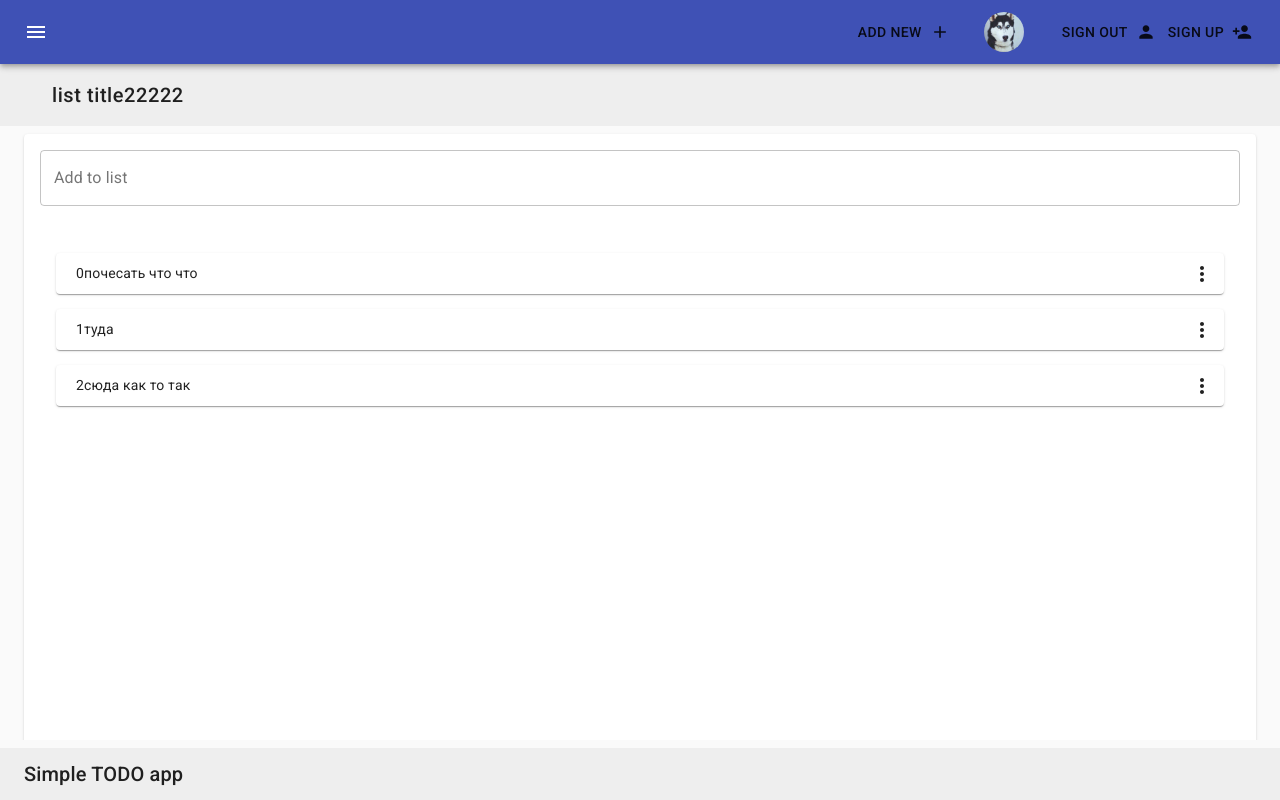
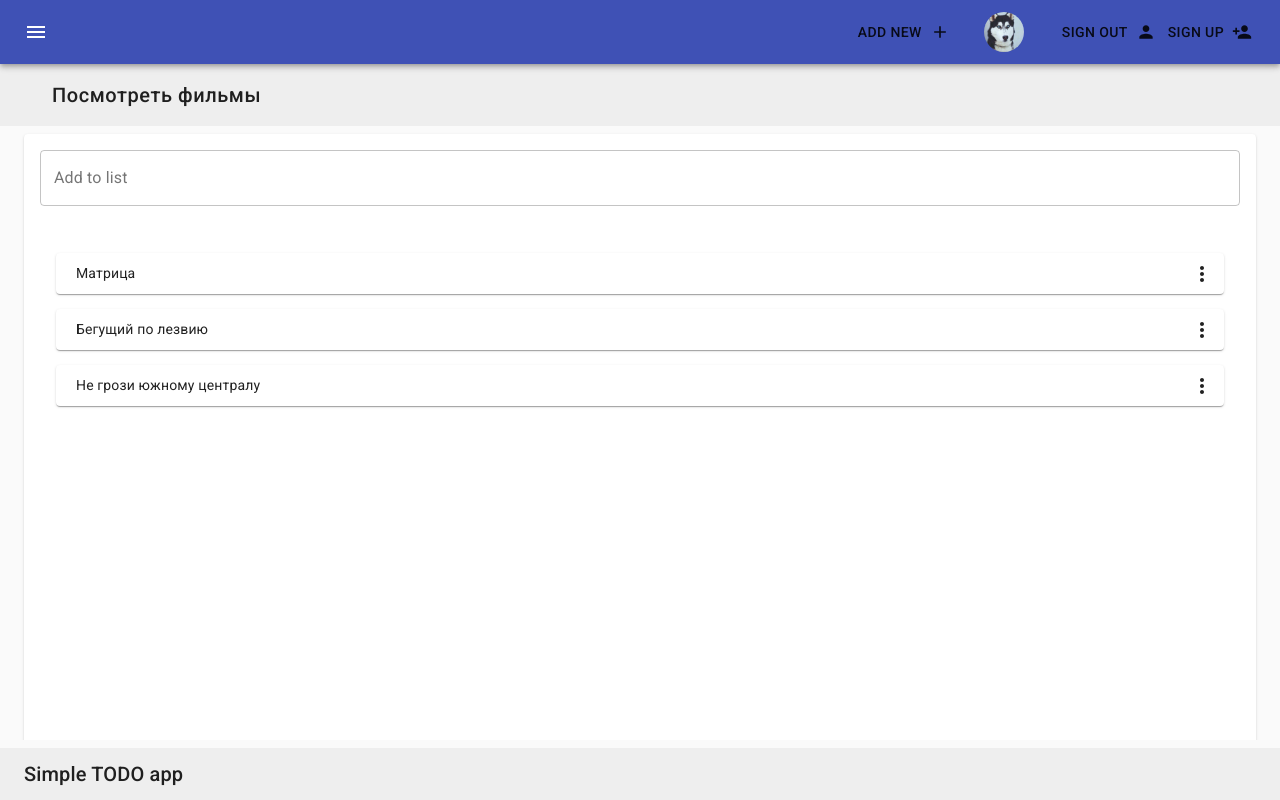
Before and after one commit to Gur01/simple-todoapp, a React app: page /list/1 in a window 1280 px wide. Built offline with nearby package versions, Linux system fonts and the light colour scheme.

Commit message:
normal mocks

```diff
--- a/src/mockdata/lists.ts
+++ b/src/mockdata/lists.ts
@@ -18,27 +18,27 @@ const todoList: TodoList[] = [
     //list
     {
         id: 0,
-        title: "list title1111",
+        title: "Список покупок",
         date: 123455,
         updateDate: 2345566,
         data: [
             {
                 id: 0,
-                value: "0помыться",
+                value: "яблоки",
                 date: 2454234,
                 updateDate: 564564,
                 status: "done",
             },
             {
                 id: 1,
-                value: "1побриться",
+                value: "картошка",
                 date: 2454234,
                 updateDate: 564564,
                 status: "active",
             },
             {
                 id: 2,
-                value: "2gjxtcfnmcz",
+                value: "шпроты",
                 date: 2454234,
                 updateDate: 564564,
                 status: "active",
@@ -47,27 +47,27 @@ const todoList: TodoList[] = [
     },
     {
         id: 1,
-        title: "list title22222",
+        title: "Посмотреть фильмы",
         date: 123455,
         updateDate: 2345566,
         data: [
             {
                 id: 3,
-                value: "0почесать что что",
+                value: "Матрица",
                 date: 2454234,
                 updateDate: 564564,
                 status: "active",
             },
             {
                 id: 4,
-                value: "1туда",
+                value: "Бегущий по лезвию",
                 date: 2454234,
                 updateDate: 564564,
                 status: "active",
             },
             {
                 id: 5,
-                value: "2сюда как то так",
+                value: "Не грози южному централу",
                 date: 2454234,
                 updateDate: 564564,
                 status: "active",
```
